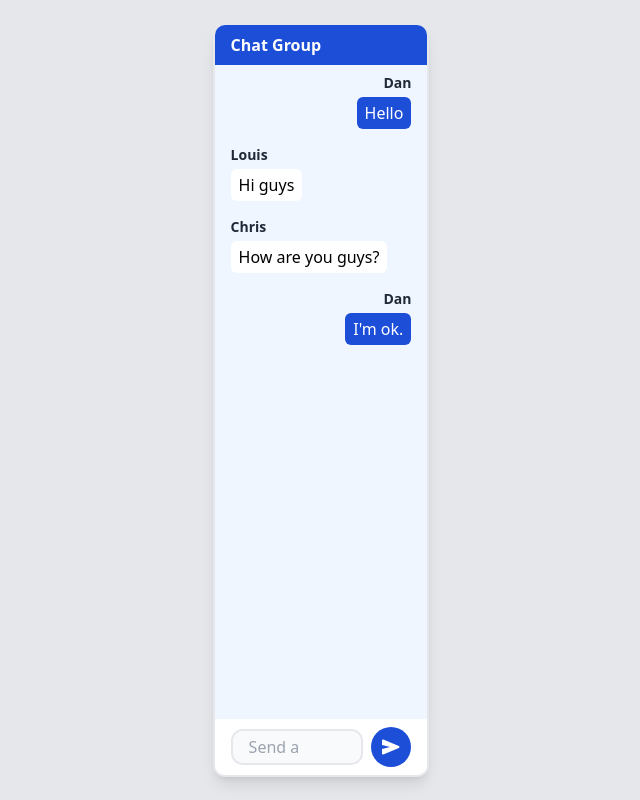
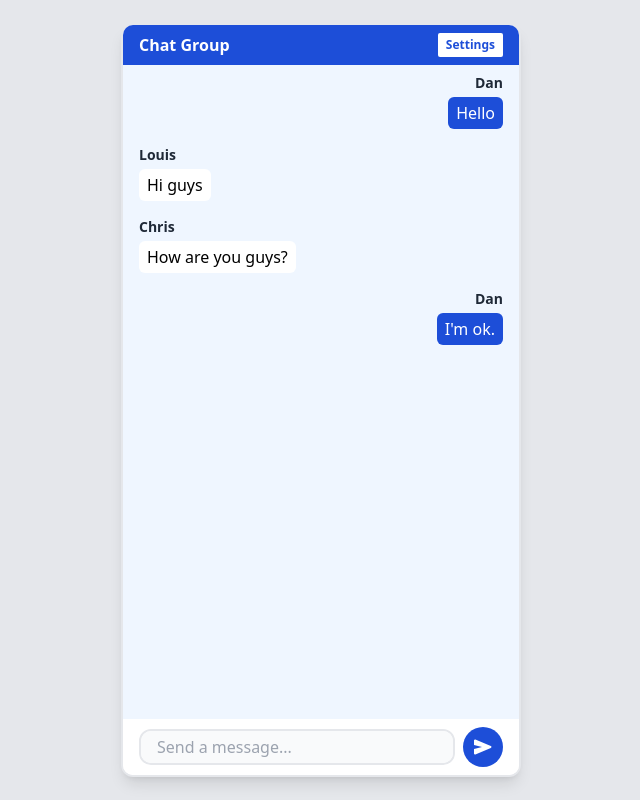
Before and after one commit to dcLouisDan/chat-app, a SvelteKit app: page / in a window 1280 px wide. Shown: the whole page, without its empty margins (319-959 px from the left). Built offline with nearby package versions, Linux system fonts and the light colour scheme.

Commit message:
Create modal component

```diff
--- /dev/null
+++ b/src/components/Modal.svelte
@@ -0,0 +1,27 @@
+<script>
+	export let show = false;
+
+	import { fade } from 'svelte/transition';
+	import { createEventDispatcher } from 'svelte';
+
+  const dispatch = createEventDispatcher()
+
+  const close = () => {
+    dispatch('close')
+  }
+</script>
+
+{#if show}
+	<div class="h-screen w-full absolute z-50" transition:fade={{duration: 100}}>
+		<div
+			class="
+      h-full w-full absolute top-0 left-0 -z-10 bg-black bg-opacity-70
+      "
+      on:click={close}
+      aria-hidden="true"
+		></div>
+		<div role="dialog" class="z-50 absolute top-1/2 left-1/2 -translate-x-1/2 -translate-y-1/2 shadow-lg">
+			<slot />
+		</div>
+	</div>
+{/if}
--- a/src/routes/+page.svelte
+++ b/src/routes/+page.svelte
@@ -1,11 +1,13 @@
 <script>
 	import { messages } from '../stores/messagesStore.js';
+	import { beforeUpdate, afterUpdate, onMount } from 'svelte';
 	import ChatMessage from '../components/ChatMessage.svelte';
-	import { beforeUpdate, afterUpdate, onMount } from 'svelte';
+	import Modal from '../components/Modal.svelte';
 
 	let appHeight = 750;
 	let appWidth = 400;
 	let myname = 'Dan';
+	let showModal = false;
 
 	let messageValue = '';
 	let minRows = 1;
@@ -32,6 +34,18 @@
 		messageValue = '';
 	};
 
+	const handleKeydown = (e) => {
+		if (messageValue.trim() === '') return;
+		if (e.key !== 'Enter') return;
+		e.preventDefault();
+		console.log('Enter');
+		addMessage();
+	};
+
+	const handleModalToggle = () => {
+		showModal = !showModal;
+	};
+
 	beforeUpdate(() => {
 		if (chatBodyDiv) {
 			const scrollableDistance = chatBodyDiv.scrollHeight - chatBodyDiv.offsetHeight;
@@ -44,14 +58,6 @@
 			chatBodyDiv.scrollTo(0, chatBodyDiv.scrollHeight);
 		}
 	});
-
-	const handleKeydown = (e) => {
-		if (messageValue.trim() === '') return;
-		if (e.key !== 'Enter') return;
-    e.preventDefault()
-		console.log('Enter');
-		addMessage();
-	};
 </script>
 
 <svelte:head>
@@ -60,20 +66,27 @@
 
 <main class="bg-gray-200 flex items-center justify-center h-screen w-full">
 	<div
-		class="shadow-lg border-2 rounded-xl min-w-[{appWidth}px] min-h-[{appHeight}px] bg-white overflow-hidden flex flex-col"
+		class="shadow-lg border-2 rounded-xl bg-white overflow-hidden flex flex-col"
+		style="min-width: {appWidth}px; min-height: {appHeight}px"
 	>
 		<!-- Header -->
 		<header
-			class="flex items-center bg-blue-700 w-full text-white font-bold px-4 py-2"
+			class="flex justify-between items-center bg-blue-700 w-full text-white font-bold px-4 py-2"
 			bind:clientHeight={headerHeight}
 		>
 			<h1>Chat Group</h1>
+			<button
+				class="text-xs bg-white text-blue-700 py-1 px-2 rounded-sm hover hover:bg-blue-50 active:bg-blue-100"
+				on:click={handleModalToggle}
+			>
+				Settings
+			</button>
 		</header>
 
 		<!-- Chat Body -->
 		<div
-			class="flex-1 bg-blue-50 overflow-y-scroll flex-col gap-1 scroll-smooth"
-			style="max-height: {chatBodyHeight}px;min-height: {chatBodyHeight}px; max-width: {appWidth}px"
+			class="flex-1 bg-blue-50 overflow-y-scroll flex-col gap-1 scroll-smooth w-full"
+			style="max-height: {chatBodyHeight}px;min-height: {chatBodyHeight}px"
 			bind:this={chatBodyDiv}
 		>
 			{#each $messages as message}
@@ -114,4 +127,8 @@
 			</button>
 		</div>
 	</div>
+
+	<Modal show={showModal} on:close={handleModalToggle}>
+		<div class="bg-white w-96 h-96 rounded-lg"></div>
+	</Modal>
 </main>
```
